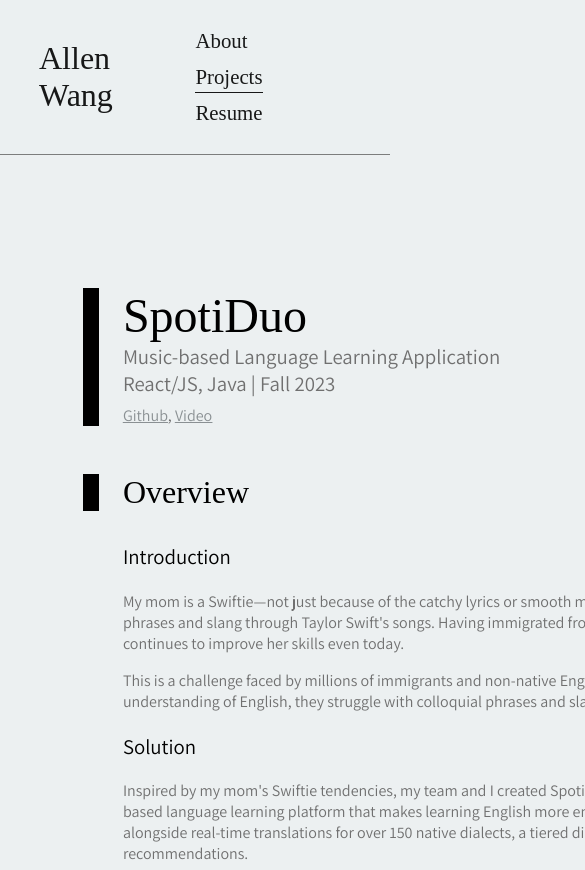
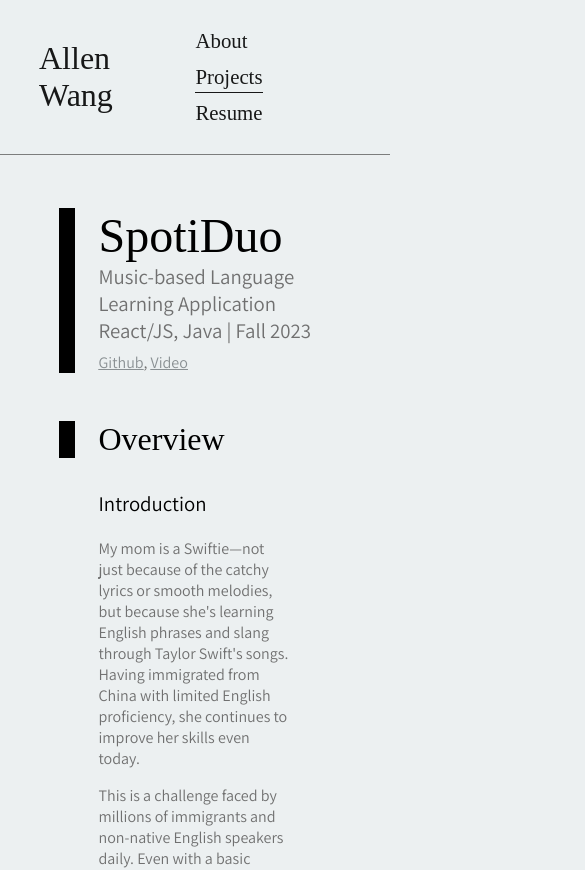
Before and after one commit to allenwang1536/personal-portfolio, a React (Create React App) app: page /projects/spotiduo in a window 390 px wide. Shown: the top 870 px of the page, 585 px wide, since content can reach past the window. Built offline with nearby package versions, Linux system fonts and the light colour scheme; the HTML template or start-up script is replaced by a standard one; a web font is replaced by a local one.

Commit message:
test with-outline-spotiduo

```diff
--- a/src/App.tsx
+++ b/src/App.tsx
@@ -1,4 +1,4 @@
-import React, { useEffect } from "react";
+import React, { useEffect, useState } from "react";
 import "./App.css";
 import NavBar from "./components/NavBar";
 import { BrowserRouter as Router, Routes, Route, useLocation } from "react-router-dom";
@@ -24,6 +24,24 @@ function ScrollToTop() {
 
 
 function App() {
+  const [addClass, setAddClass] = useState(window.innerWidth > 968);
+
+  useEffect(() => {
+    const handleResize = () => {
+      setAddClass(window.innerWidth > 968);
+    };
+
+    // Add event listener
+    window.addEventListener('resize', handleResize);
+
+    // Call handler right away so state gets updated with initial window size
+    handleResize();
+
+    // Remove event listener on cleanup
+    return () => {
+      window.removeEventListener('resize', handleResize);
+    };
+  }, []);
   return (
     <div className="App">
       <Router>
@@ -33,7 +51,7 @@ function App() {
           <Route path="/" element={<HomePage />} />
           <Route path="/projects" element={<ProjectsPage />} />
           <Route path="/resume" element={<ResumePage />} />
-          <Route path="/projects/spotiduo" element={<SpotiDuoPage />} />
+          <Route path="/projects/spotiduo" element={<SpotiDuoPage withOutline={addClass}/>} />
           <Route path="/projects/aeroforecast" element={<AeroForecastPage />} />
           <Route path="/projects/gamification" element={<WingspansGamificationPage />} />
           <Route path="/projects/ignitecs" element={<IgniteCSPage />} />
--- a/src/pages/projects/SpotiDuoPage.tsx
+++ b/src/pages/projects/SpotiDuoPage.tsx
@@ -3,7 +3,7 @@ import useScrollToSection from "../../hooks/useScrollToSection";
 import Outline from "../../components/Outline";
 import { Section } from "../../types";
 
-export default function SpotiDuoPage() {
+export default function SpotiDuoPage({ withOutline } : { withOutline : boolean}) {
   const sections: Section[] = [
     { id: "universal-overview", title: "Overview", level: 2 },
     { id: "technical-features", title: "Technical Features", level: 2 },
@@ -13,7 +13,7 @@ export default function SpotiDuoPage() {
   const scrollToSection = useScrollToSection();
 
   return (
-    <div className="with-outline">
+    <div className={withOutline ? "with-outline" : ""}>
       <Outline outline={sections} handleClick={scrollToSection} />
       <div className="project">
         <div className="project-header" id="maps-header">
```
